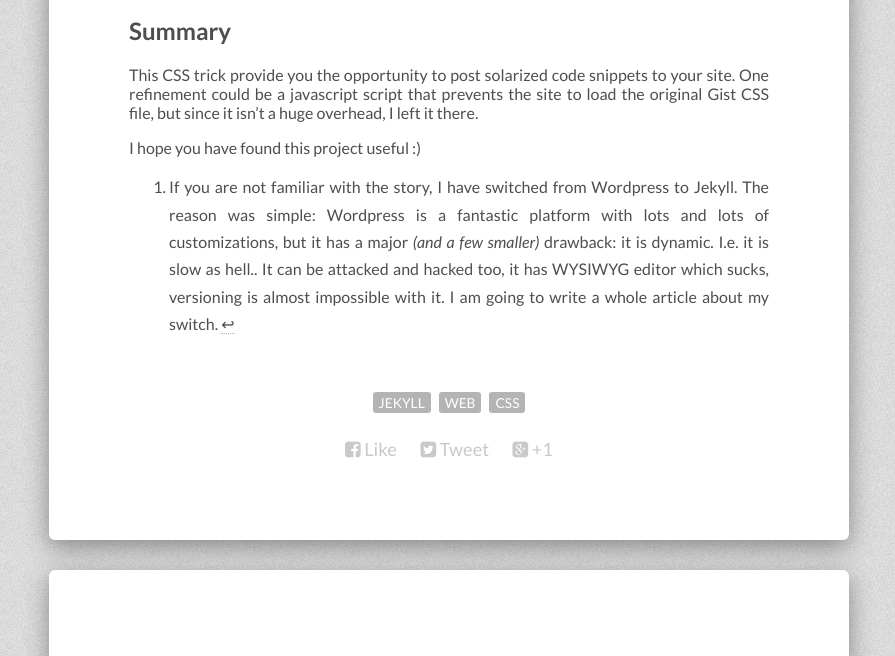
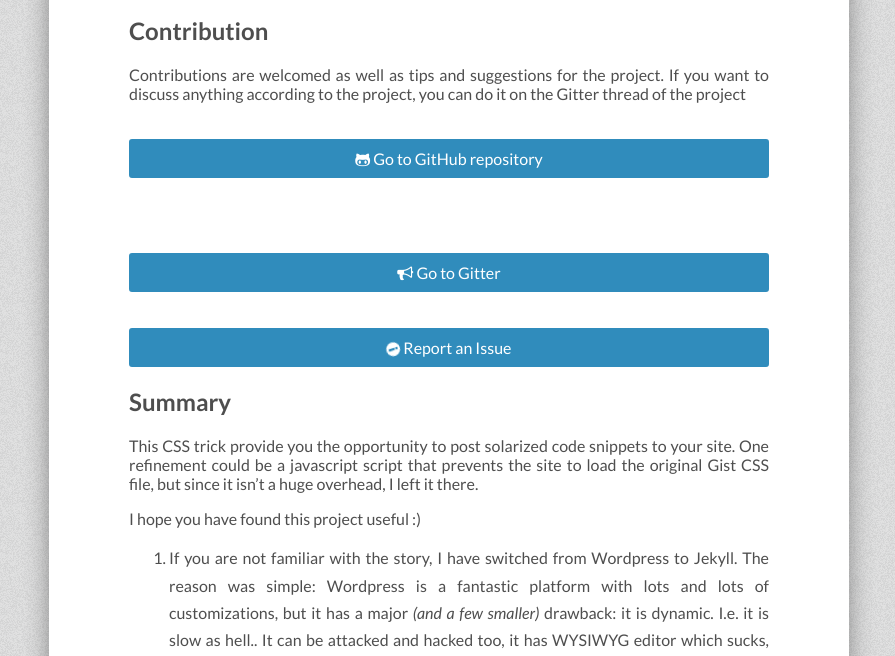
Before and after one commit to tiborsimon/tiborsimon.github.io, a Jekyll site: the page built from _posts/2015-04-19-solarized-theme-for-embedded-gists.md, in a window 1280 px wide and 900 px high, scrolled down 3191 px, cut to the strip 244-900 px from the top of the window. Shown: the whole strip, without its empty margins (191-1086 px from the left). Built offline with Jekyll 4.4.1, drawn with Linux system fonts in a browser that asks for light colours; nearby versions of some CDN libraries; comment, search, counter and statistics services are not loaded.

Commit message:
Update 2015-04-19-solarized-theme-for-embedded-gists.md

```diff
--- a/_posts/2015-04-19-solarized-theme-for-embedded-gists.md
+++ b/_posts/2015-04-19-solarized-theme-for-embedded-gists.md
@@ -71,6 +71,13 @@
 
 {% gist tiborsimon/9f32036b30be1954ecf4 %}
 
+## Contribution
+
+Contributions are welcomed as well as tips and suggestions for the project. If you want to discuss anything according to the project, you can do it on the Gitter thread of the project
+
+<a href='https://github.com/tiborsimon/solarized-gist' class="btn-info btn centered"><i class="fa fa-github-alt"></i> Go to GitHub repository</a><br />
+<a href='https://github.com/tiborsimon/solarized-gist/issues/new' class="btn-info btn centered"><i class="fa fa-bullhorn"></i> Go to Gitter</a><a href='https://github.com/tiborsimon/solarized-gist/issues/new' class="btn-info btn centered"><i class="fa fa-exclamation-circle fa-spin"></i> Report an Issue</a>
+
 ## Summary
 
 This CSS trick provide you the opportunity to post solarized code snippets to your site. One refinement could be a javascript script that prevents the site to load the original Gist CSS file, but since it isn't a huge overhead, I left it there.
```
